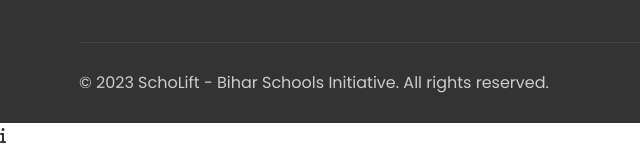
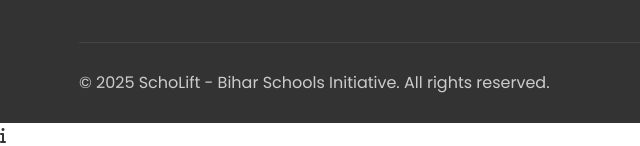
Before and after one commit to Nandanjh/scholift, a plain HTML site: page index.html in a window 1280 px wide. Shown: the part 7441-7587 px from the top of the page, 0-640 px from the left. Drawn offline with Linux system fonts and the light colour scheme.

Commit message:
Update index.html

```diff
--- a/index.html
+++ b/index.html
@@ -998,7 +998,7 @@
                 </div>
             </div>
             <div class="footer-bottom">
-                <p>&copy; 2023 SchoLift - Bihar Schools Initiative. All rights reserved.</p>
+                <p>&copy; 2025 SchoLift - Bihar Schools Initiative. All rights reserved.</p>
                 <div class="footer-social">
                     <a href="#" class="social-link"><i class="fab fa-facebook-f"></i></a>
                     <a href="#" class="social-link"><i class="fab fa-twitter"></i></a>
```
